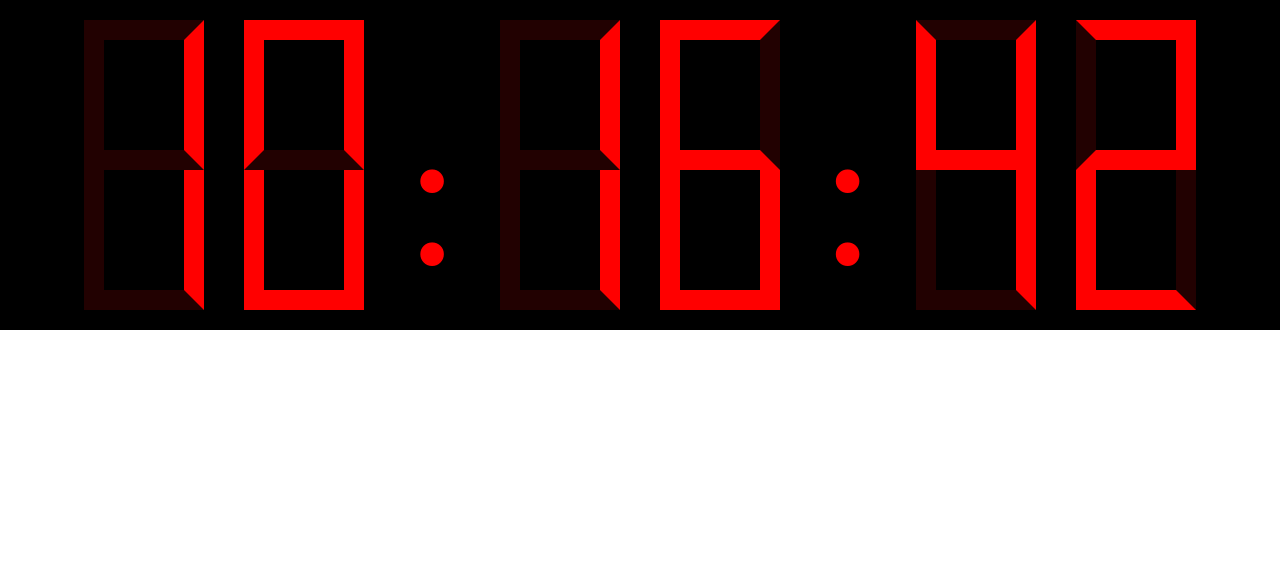
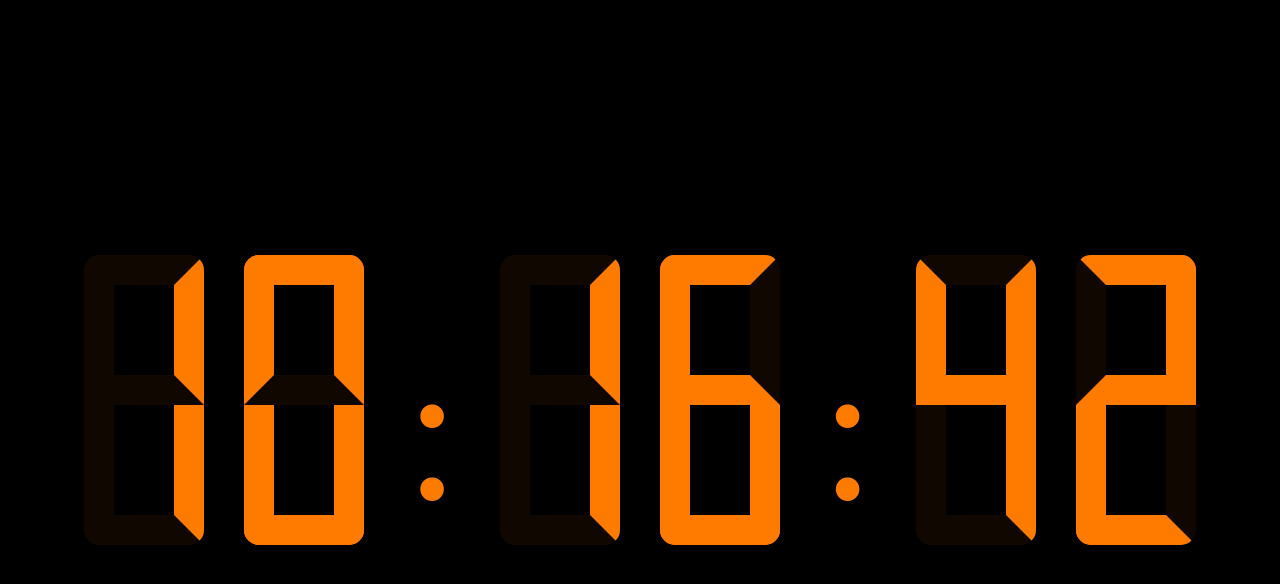
Before and after one commit to hanimash/digital_clock, a plain HTML site: page index.html in a window 1280 px wide. Drawn offline with nearby package versions, Linux system fonts and the light colour scheme.

Commit message:
Update index.html

```diff
--- a/index.html
+++ b/index.html
@@ -4,59 +4,63 @@
     <meta charset="UTF-8">
     <meta name="viewport" content="width=device-width, initial-scale=1.0">
     <meta http-equiv="X-UA-Compatible" content="ie=edge">
-    <script src="jquery-3.3.1.min.js"></script>
+    <script src="https://code.jquery.com/jquery-3.3.1.min.js"></script>
     <style>
-
-
-
-
             body, *{
                 margin: 0;
                 padding: 0;
                 font-size: 10px;
                 box-sizing: border-box;
-
+            }
+            body{
+                display: flex;
+                justify-content: center;
+                align-items: center;
+                height: 100vh;
+                background: #000;
             }
             section{
-    background: #000;
                 display: flex;
                 flex-wrap: nowrap;
                 justify-content: center;
                 align-items: flex-end;
-    width:100%;
+                Width: 100vw;
+
                 }
             section>div{
                 margin: 20px;
             }
             section span{
                 font-size: 20em;
-    color: #f00;
+                color: rgb(255, 123, 0);
             }
             .topBox,.bottomBox{
                 width: 120px;
                 height: 150px;
-    border: 20px solid rgb(34, 1, 1);
+                border: 30px solid rgba(255, 123, 0, 0.062);
                 margin: 0 auto;
+            }
+            .topBox{
+                border-radius: 15px 15px 0 0;
             }
             .bottomBox{
                 border-top: none;
                 height: 140px;
+                border-radius:0 0 15px 15px;
+
             }
             .t{
-    border-top-color: #f00;
+                border-top-color: rgb(255, 123, 0);
             }
             .r{
-    border-right-color: #f00;
+                border-right-color: rgb(255, 123, 0);
             }
             .l{
-    border-left-color: #f00;
+                border-left-color: rgb(255, 123, 0);
             }
             .b{
-    border-bottom-color: #f00;
+                border-bottom-color: rgb(255, 123, 0);
             }
-
-
-
     </style>
     <title>digetal</title>
 </head>
@@ -112,7 +116,6 @@ section span{
                 setTwoDig(ho,top1,bottom1,top2,bottom2);
                 setTwoDig(mi,top11,bottom11,top21,bottom21);
                 setTwoDig(sec,top12,bottom12,top22,bottom22);
-
             }
 
             setInterval(setTime,1000);
@@ -122,6 +125,10 @@ section span{
             setTwoDig(ho,top1,bottom1,top2,bottom2);
             setTwoDig(mi,top11,bottom11,top21,bottom21);
 
+            $('#btn').on('click',function(){
+                let n=$('#n').val();
+                setTwoDig(n);
+            });
             function setTwoDig(n,el1,el2,el3,el4){
                 n=Number(n);
                 var d1=n%10;
@@ -154,7 +161,6 @@ section span{
                 startCounter();
             }
         });
-
         function setnum(n=0,div1,div2){
             div1.removeClass('t r l b');
             div2.removeClass('t r l b');
```
Lines whose indentation alone changed are shown as unchanged.
